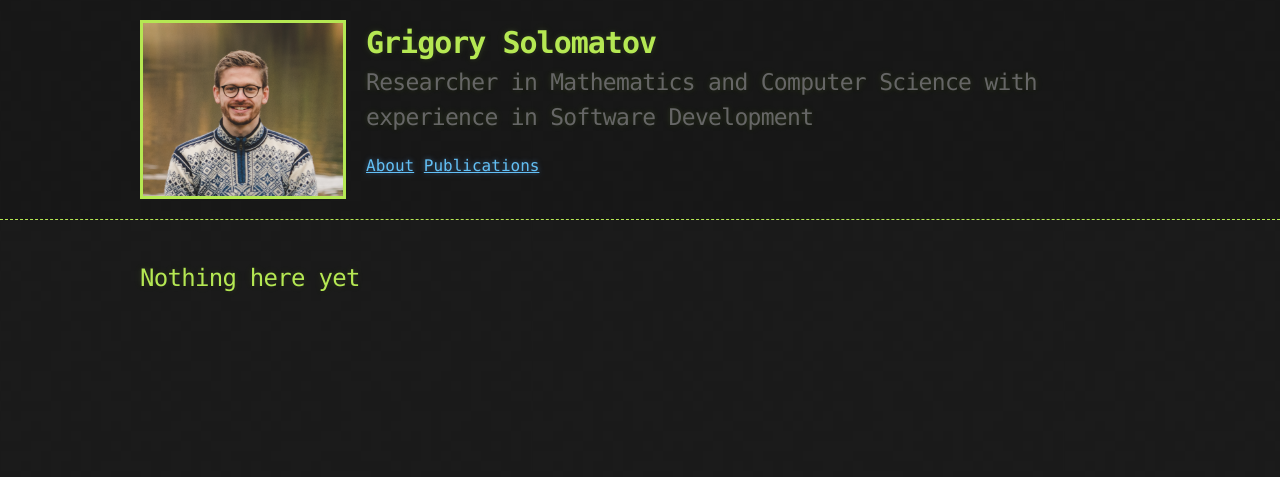
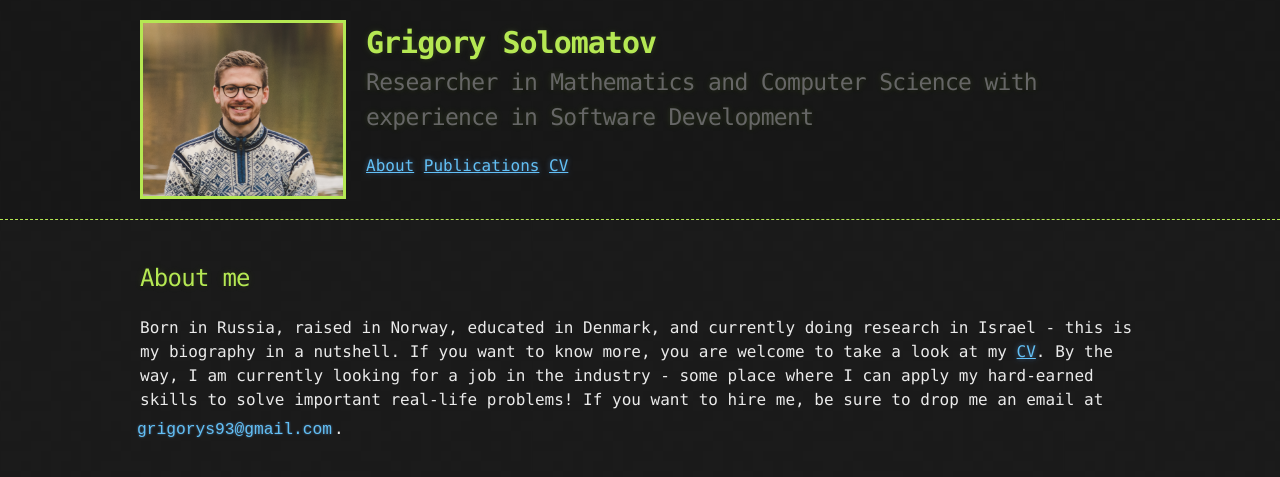
Before and after one commit to grigorysolomatov/grigorysolomatov.github.io, a Jekyll site: the page built from index.md, in a window 1280 px wide. Shown: the top 477 px of the page. Built offline with Jekyll 4.4.1, drawn with Linux system fonts in a browser that asks for light colours.

Commit message:
about + cv

```diff
--- a/_layouts/default.html
+++ b/_layouts/default.html
@@ -15,7 +15,7 @@
     <header>
       <div class="container">
         <a id="a-title" href="{{ '/' | relative_url }}">
-          <img src="/assets/images/profile.jpg" alt="My photo" id="profile_image"/>
+          <img src="/assets/images/profile.jpg" alt="my photo" id="profile_image"/>
 
           <h1>{{ site.title |q default: site.github.repository_name }}</h1>
         </a>
@@ -29,8 +29,9 @@
         </li>
         {% endfor %}
 
-        <a href="about">About</a>
+        <a href="/">About</a>
         <a href="publications">Publications</a>
+        <a href="cv.pdf">CV</a>
 
         <section id="downloads">
           {% if site.show_downloads %}
--- a/_sass/jekyll-theme-hacker.scss
+++ b/_sass/jekyll-theme-hacker.scss
@@ -72,6 +72,16 @@ header::after {
     display: inline-block;
     margin-right: 20px;
     float: left;
+}
+
+#email_image {
+    border-radius:0%;
+    width: 200px;
+    display: inline-block;
+    position: relative;
+    right: 5px;
+    top: 6px;
+    margin-right: -6px;
 }
 
 header h1 {
--- a/index.md
+++ b/index.md
@@ -2,4 +2,6 @@
 layout: default
 ---
 
-## Nothing here yet
+## About me
+
+Born in Russia, raised in Norway, educated in Denmark, and currently doing research in Israel - this is my biography in a nutshell. If you want to know more, you are welcome to take a look at my [CV](cv.pdf). By the way, I am currently looking for a job in the industry - some place where I can apply my hard-earned skills to solve important real-life problems! If you want to hire me, be sure to drop me an email at <img src="/assets/images/email.svg" alt="my email" id="email_image"/>.
```
Also changed, not shown: assets/images/email.svg (added), 1 other file.
